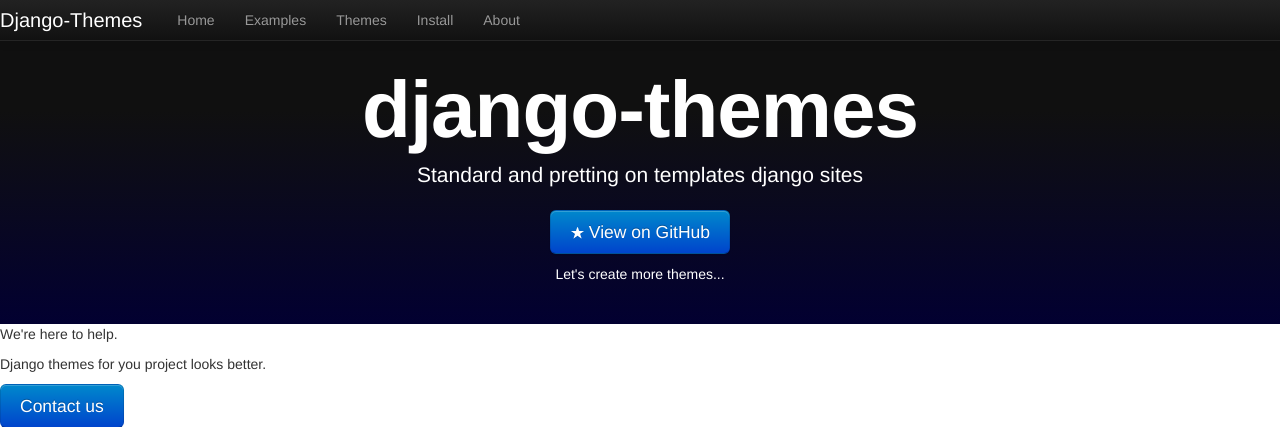
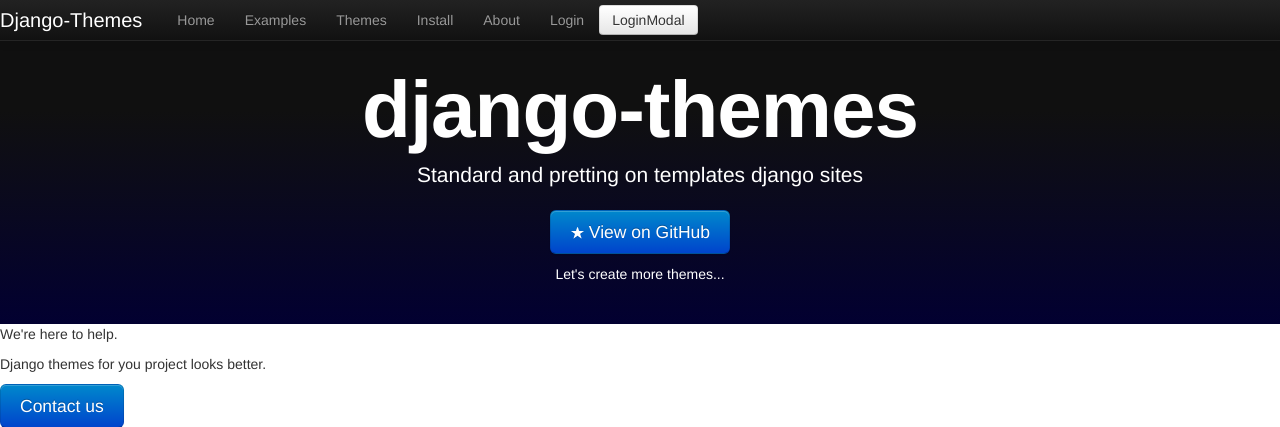
Before and after one commit to huogerac/djangotemplate, a Django app: page /core/home in a window 1280 px wide. Shown: the top 427 px of the page. Run offline with Django 3.2, Linux system fonts and the light colour scheme.

Commit message:
add modal login page

```diff
--- a/djangotemplate/core/templates/site_base.html
+++ b/djangotemplate/core/templates/site_base.html
@@ -9,6 +9,15 @@
 	<li class="nav-link"><a href="{% url 'show_themes'%}">Themes</a></li>
 	<li class="nav-link"><a href="/">Install</a></li>
 	<li class="nav-link"><a href="/">About</a></li>
+
+
+	{% if user.is_authenticated %}
+	<li class="nav-link"><a href="{% url 'auth_logout' %}">Logout</a></li>
+	{% else %}
+	<li class="nav-link"><a href="{% url 'url_login_auth' %}">Login</a></li>
+	<li class="nav-link"><button data-toggle="modal" href="#loginModal" class="btn font-bold">LoginModal</button></li>
+	{% endif %}
+
 {% endblock %}
 
 
@@ -30,6 +39,8 @@
 
     <p class="text-style2 span8">Contribute it yourself</p>
 
+    {% include "login/login_modal.html" %}
+
 {% endblock %}
 
 
--- /dev/null
+++ b/djangotemplate/login/templates/login/login_modal.html
@@ -0,0 +1,17 @@
+  <div id="loginModal" class="modal hide fade" tabindex="-1" role="dialog" aria-labelledby="loginModalLabel" aria-hidden="true">
+    <div class="modal-body">
+      <div class="modal-header">
+        <button type="button" class="close" data-dismiss="modal" aria-hidden="true">&times;</button>
+        <h3 id="loginModalLabel">Login</h3>
+      </div>
+
+			<form method="post" action="{% url 'django.contrib.auth.views.login' %}">{% csrf_token %}
+
+				<p><input name="username" required="" id="id_username" type="text"></p>
+				<p><input name="password" required="" id="id_password" type="password"></p>
+				<p><input type="submit" value="Login" class="btn btn-primary"></p>
+
+			</form>
+
+    </div>
+  </div>
```
